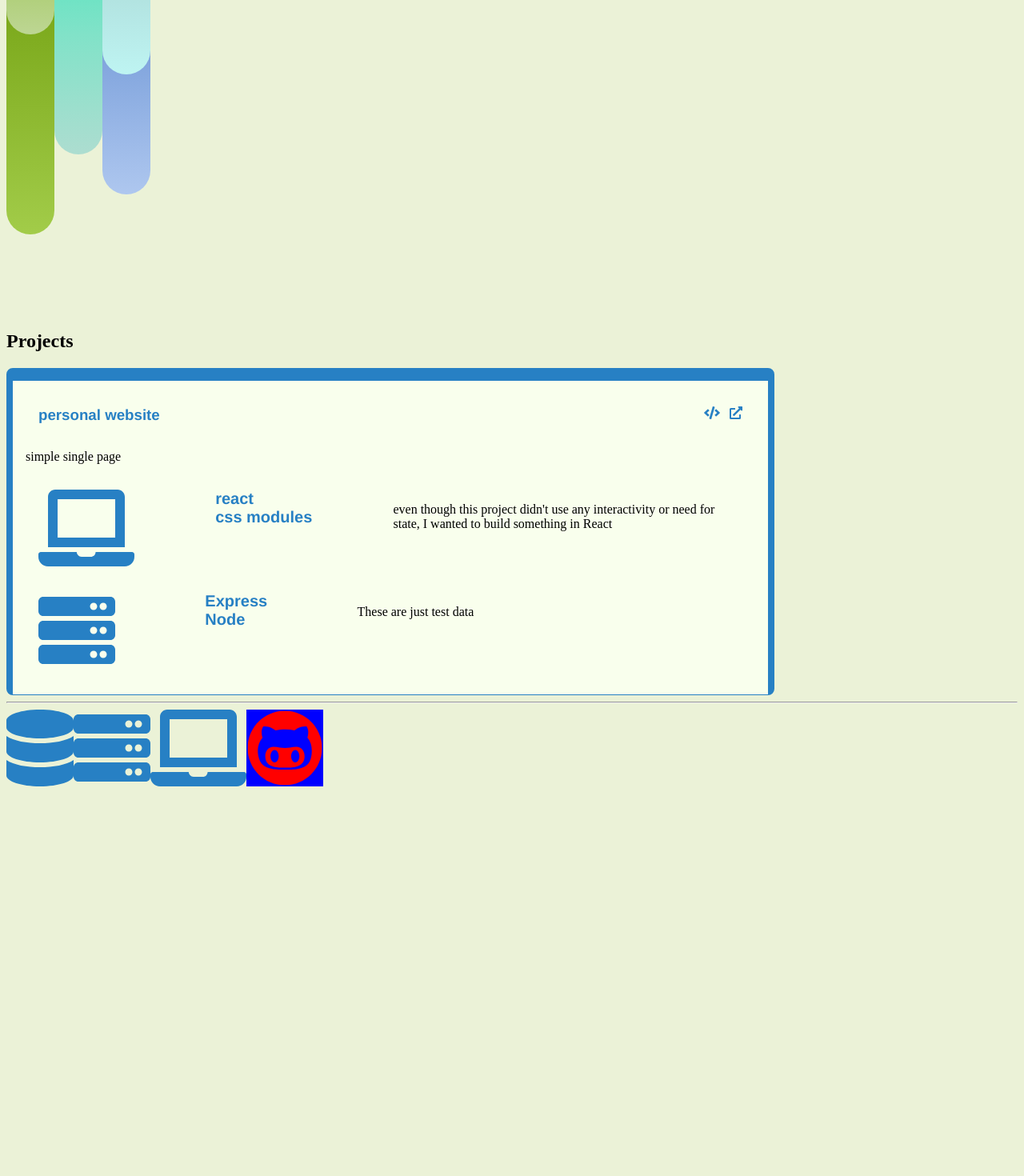
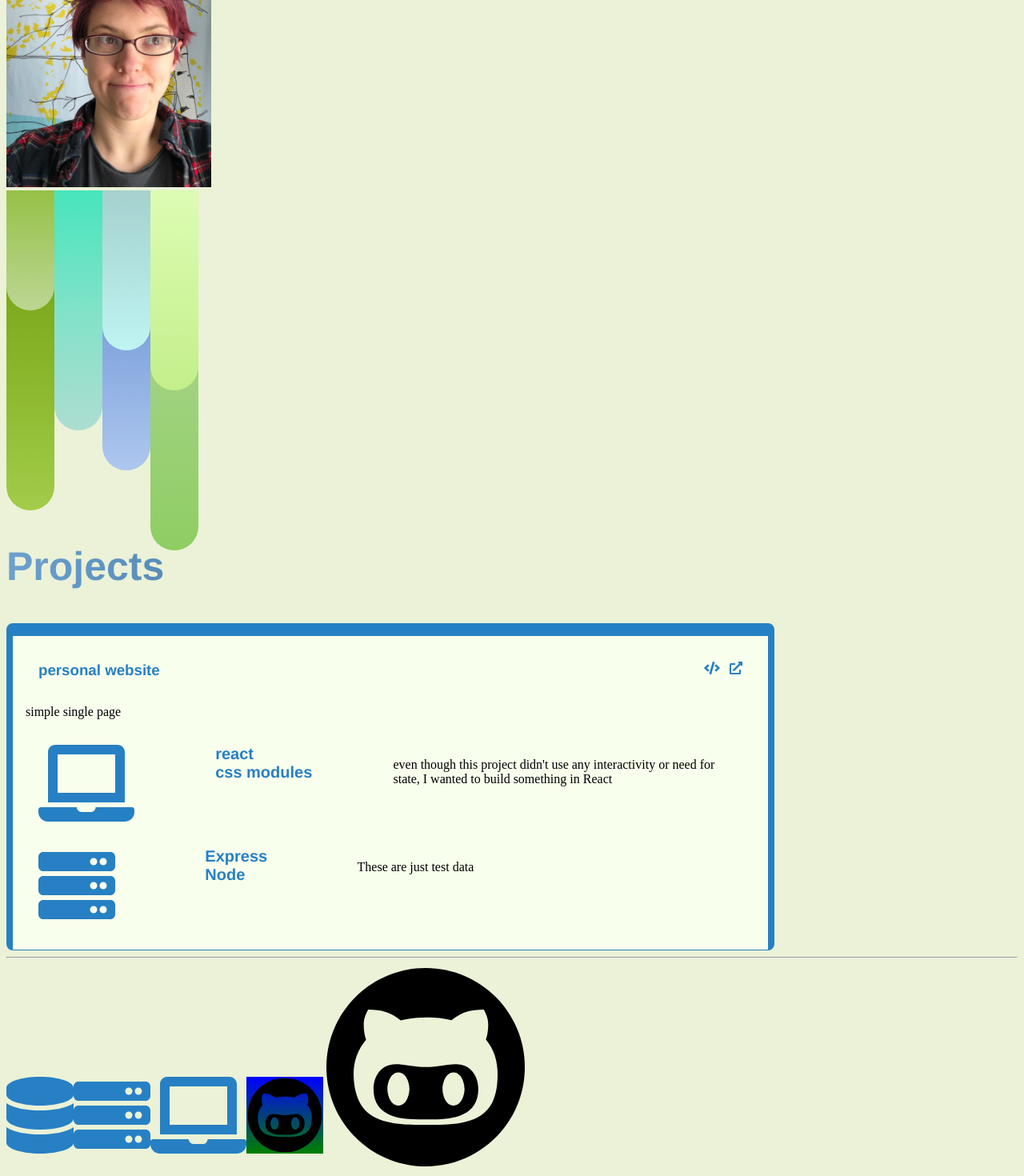
Before and after one commit to annabrit/personal-website, a React (Create React App) app: page / in a window 1280 px wide. Shown: the part 115-1585 px from the top of the page at 80% size. Before the commit the page ends 1106 px from the top, so only its background shows below. Built offline with nearby package versions, Linux system fonts and the light colour scheme.

Commit message:
adding profile picture

```diff
--- a/src/App.js
+++ b/src/App.js
@@ -1,6 +1,6 @@
 import React, { Component } from 'react';
 import { FontAwesomeIcon } from '@fortawesome/react-fontawesome';
-import { StackIcon, ColorDrip } from './components/atoms';
+import { StackIcon, ColorDrip, ProfilePic } from './components/atoms';
 import { ColorFall } from './components/molecules';
 import { ProjectList } from './components/ecosystems';
 import './App.scss';
@@ -10,7 +10,10 @@ class App extends Component {
   render() {
     return (
       <div className="App">
-        <ColorFall />
+        <div>
+          <ProfilePic />
+          <ColorFall />
+        </div>
         <ProjectList
           projects={[
             {
@@ -39,7 +42,14 @@ class App extends Component {
         <FontAwesomeIcon
           icon={['fab', 'github-alt']}
           size="6x"
-          style={{ color: 'red', backgroundColor: 'blue' }}
+          style={{ backgroundImage: `linear-gradient(blue, green)` }}
+          mask={['fa', 'circle']}
+          transform="shrink-4"
+        />
+        <FontAwesomeIcon
+          icon={['fab', 'github-alt']}
+          size="6x"
+          className="test"
           mask={['fa', 'circle']}
           transform="shrink-4"
         />
--- a/src/App.scss
+++ b/src/App.scss
@@ -1,2 +1,10 @@
 .App {
+  .test {
+    background: linear-gradient(to right, #30cfd0 0%, #330867 100%);
+    -webkit-background-clip: text;
+    -webkit-text-fill-color: transparent;
+    font: {
+      size: 20vw;
+    }
+  }
 }
--- /dev/null
+++ b/src/components/atoms/BigGradientText/BigGradientText.scss
@@ -0,0 +1,11 @@
+.big-gradient-text {
+  font-family: Helvetica;
+  font-size: 50px;
+  background: -webkit-linear-gradient(
+    right,
+    rgb(7, 62, 99),
+    rgb(109, 160, 207)
+  );
+  -webkit-background-clip: text;
+  -webkit-text-fill-color: transparent;
+}
--- /dev/null
+++ b/src/components/atoms/BigGradientText/index.js
@@ -0,0 +1,9 @@
+import React from 'react';
+import './BigGradientText.scss';
+
+const BigGradientText = ({ children }) => {
+  console.log(children);
+  return <h2 className="big-gradient-text">{children}</h2>;
+};
+
+export default BigGradientText;
--- /dev/null
+++ b/src/components/atoms/ProfilePic/ProfilePic.scss
@@ -0,0 +1,6 @@
+.profile-pic {
+  display: inline-block;
+  img {
+    width: 16rem;
+  }
+}
--- a/src/components/atoms/ProfilePic/index.js
+++ b/src/components/atoms/ProfilePic/index.js
@@ -1,10 +1,10 @@
-import React, { Fragment } from 'react';
-
+import React from 'react';
+import selfie from './IMG_4554.JPG';
+import './ProfilePic.scss';
 const ProfilePic = ({ image }) => {
   return (
-    <div>
-      <div />
-      <img src={image} alt="me, standing in front of a birch tree graphic " />
+    <div className="profile-pic">
+      <img src={selfie} alt="me, standing in front of a birch tree graphic " />
     </div>
   );
 };
--- a/src/components/atoms/index.js
+++ b/src/components/atoms/index.js
@@ -3,3 +3,4 @@ export { default as StackIcon } from './StackIcon';
 export { default as ProfilePic } from './ProfilePic';
 export { default as FancyText } from './FancyText';
 export { default as ColorDrip } from './ColorDrip';
+export { default as BigGradientText } from './BigGradientText';
--- a/src/components/ecosystems/ProjectList/index.js
+++ b/src/components/ecosystems/ProjectList/index.js
@@ -1,12 +1,13 @@
 import React from 'react';
 import { ProjectSection } from '../../organisms';
+import { BigGradientText } from '../../atoms';
 import './ProjectList.scss';
 
 const ProjectList = ({ projects }) => {
   return (
     <section className="ProjectList">
       <div>
-        <h1>Projects</h1>
+        <BigGradientText>Projects</BigGradientText>
       </div>
       {projects.map((project, key) => {
         return (
--- a/src/components/molecules/ColorFall/ColorFall.scss
+++ b/src/components/molecules/ColorFall/ColorFall.scss
@@ -2,7 +2,7 @@
   display: flex;
   flex-direction: row;
   align-items: flex-start;
-  height: 500px;
+  height: 400px;
 
   .stack {
     position: relative;
--- a/src/components/molecules/ColorFall/index.js
+++ b/src/components/molecules/ColorFall/index.js
@@ -24,6 +24,10 @@ const ColorFall = () => {
         />
         <ColorDrip colors={['#A5D1CE', '#BEF4F2']} length={200} width={60} />
       </div>
+      <div className="stack">
+        <ColorDrip colors={['#B6D6A0', '#8ECE63']} length={450} width={60} />
+        <ColorDrip colors={['#DCFCB3', '#C4EF8B']} length={250} width={60} />
+      </div>
     </div>
   );
 };
```
Also changed, not shown: src/components/atoms/ProfilePic/IMG_4554.JPG (added), src/components/atoms/ProfilePic/IMG_4554_copy.jpg (added).
